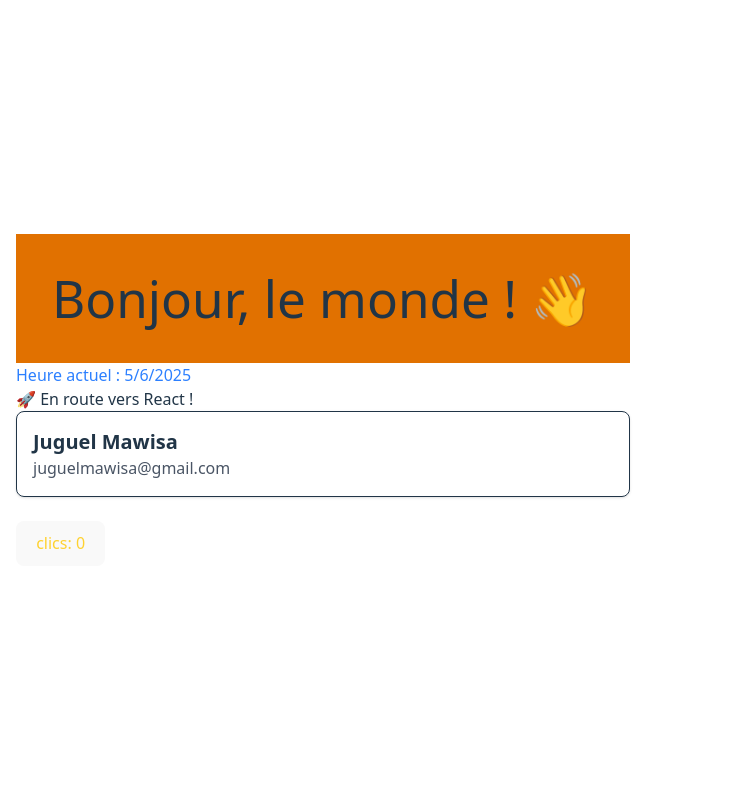
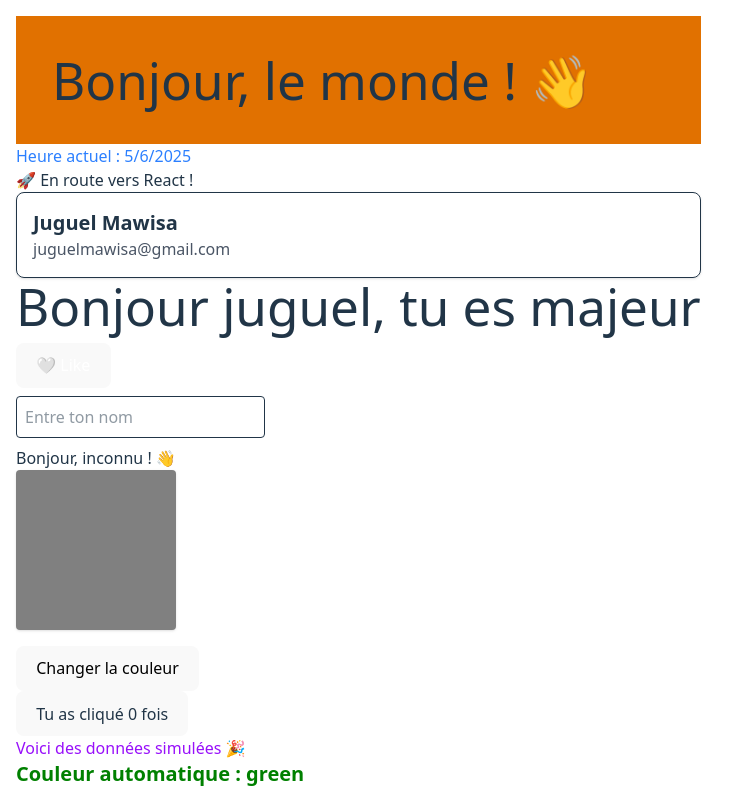
Before and after one commit to Juguel-Mawisa/mon-projet-react, a React (Vite) app: page / in a window 1280 px wide. Shown: the whole page, without its empty margins (0-748 px from the left). Built offline with nearby package versions, Linux system fonts and the light colour scheme.

Commit message:
utilisation des hooks en reactjs (useState, useEffect)

```diff
--- a/src/App.tsx
+++ b/src/App.tsx
@@ -1,12 +1,19 @@
 
 
 import './App.css'
-import Button from './components/button'
+import AutoColor from './components/auto-color'
+
+import ColorBox from './components/color-box'
 
 import CurrentTime from './components/current-time'
 import EmojiMessage from './components/emoji-message'
+import FakeApi from './components/fake-api'
 import HelloUser from './components/hello-user'
+import LikeButton from './components/like'
+import NomEnDirect from './components/nom-en-direct'
+import PageTitle from './components/page-title'
 import UserCard from './components/user-card'
+import Welcome from './components/welcome'
 
 
 function App() {
@@ -17,7 +24,16 @@ function App() {
       <CurrentTime/>
       <EmojiMessage emoji="🚀" message="En route vers React !"/>
       <UserCard nom="Juguel Mawisa" email="juguelmawisa@gmail.com" />
-      <Button/>
+
+      <Welcome nom= {"juguel"} age={20} />
+      <LikeButton/>
+      <NomEnDirect/>
+      <ColorBox/>
+      <PageTitle/>
+      <FakeApi/>
+      <AutoColor/>
+
+
     </div>
   )
 }
--- /dev/null
+++ b/src/components/auto-color.tsx
@@ -0,0 +1,19 @@
+import  { useEffect, useState } from 'react'
+
+type Props = {}
+
+export default function AutoColor({}: Props) {
+    const [color, setColor] = useState("red")
+
+    useEffect(()=>{
+        const interval = setInterval(() => {
+      setColor((prev) => (prev === "red" ? "green" : "red"));
+    }, 1000);
+    return () => clearInterval(interval);
+    },[])
+  return (
+       <p style={{ color }} className="text-xl font-bold">
+      Couleur automatique : {color}
+    </p>
+  )
+}
--- /dev/null
+++ b/src/components/color-box.tsx
@@ -0,0 +1,28 @@
+import { useState } from "react";
+
+
+function getCouleurAleatoire() {
+    const couleurs = ["red", "green", "blue", "orange", "purple", "pink", "teal"];
+    const index = Math.floor(Math.random() * couleurs.length);
+    return couleurs[index];
+  }
+  type Props = {}
+
+export default function ColorBox({}: Props) {
+
+    const [couleur, setCouleur] = useState("gray");
+  return (
+    <div className="space-y-4">
+    <div
+      className="w-40 h-40 rounded shadow"
+      style={{ backgroundColor: couleur }}
+    />
+    <button
+      onClick={() => setCouleur(getCouleurAleatoire())}
+      className="bg-blue-500 text-black px-4 py-2 rounded"
+    >
+      Changer la couleur
+    </button>
+  </div>
+  )
+}
--- /dev/null
+++ b/src/components/fake-api.tsx
@@ -0,0 +1,17 @@
+import  { useEffect, useState } from 'react'
+
+type Props = {}
+
+export default function FakeApi({}: Props) {
+    const [data, setData] = useState<string>("Chargement")
+
+    useEffect(() => {
+    setTimeout(() => {
+      setData("Voici des données simulées 🎉");
+    }, 2000);
+  }, [])
+
+  return <p className="text-purple-600">{data}</p>;
+
+
+}
--- /dev/null
+++ b/src/components/like.tsx
@@ -0,0 +1,15 @@
+import { useState } from 'react'
+
+type Props = {}
+
+export default function LikeButton({}: Props) {
+    const [liked, setLiked ] = useState(false)
+  return (
+    <button
+    onClick={() => setLiked(!liked)}
+    className="bg-amber-500 text-white px-4 py-2 rounded mt-2 mb-2"
+  >
+    {liked ? "❤️ Liké" : "🤍 Like"}
+  </button>
+  )
+}
--- /dev/null
+++ b/src/components/nom-en-direct.tsx
@@ -0,0 +1,20 @@
+import { useState } from "react"
+
+
+type Props = {}
+
+export default function NomEnDirect({}: Props) {
+    const [nom, setNom] = useState("")
+    return (
+        <div className="space-y-2">
+          <input
+            type="text"
+            value={nom}
+            onChange={(e) => setNom(e.target.value)}
+            placeholder="Entre ton nom"
+            className="border p-2 rounded"
+          />
+          <p>Bonjour, {nom || "inconnu"} ! 👋</p>
+        </div>
+      );
+}
--- /dev/null
+++ b/src/components/page-title.tsx
@@ -0,0 +1,16 @@
+import { useEffect, useState } from 'react'
+
+type Props = {}
+
+export default function PageTitle({}: Props) {
+    const [count, setCount] = useState(0)
+
+    useEffect(() => {
+    document.title = `Clics : ${count}`;
+  }, [count]); // ← useEffect se déclenche quand count change
+   return (
+    <button onClick={() => setCount(count + 1)}>
+      Tu as cliqué {count} fois
+    </button>
+  );
+}
--- a/src/components/welcome.tsx
+++ b/src/components/welcome.tsx
@@ -1,12 +1,12 @@
 import React from 'react'
 
-type Props = {
+ type Props = {
     nom:string
-    age:number
+     age:number
 }
 
-export default function Welcome({}: Props) {
+export default function Welcome({nom, age}: Props) {
   return (
-    <div>W</div>
+    <h1 className='text-3xl'>Bonjour {nom}, {age < 17? 'tu es mineur': 'tu es majeur'}  </h1>
   )
 }
```
